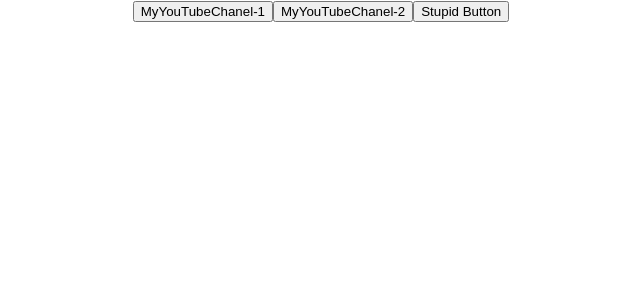
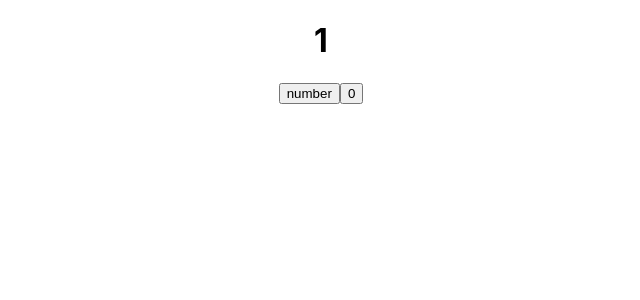
Before and after one commit to ZaikouskiSergey/microtasks, a React (Create React App) app: page / in a window 1280 px wide. Shown: the top 300 px of the page, without its empty margins (319-959 px from the left). Built offline with nearby package versions, Linux system fonts and the light colour scheme.

Commit message:
useState

```diff
--- a/src/App.tsx
+++ b/src/App.tsx
@@ -1,27 +1,24 @@
-import React from 'react';
+import React, {useState} from 'react';
 import './App.css';
 import {Button} from "./components/Button";
 
 
 function App() {
-    const Button1Foo = (subscriber:string, age:number, address:string) => {
-        console.log(subscriber, age, address)
 
+    //let a = 1;
+    let[a,setA]=useState(1)
+
+    let onclickHandler = () => {
+        setA(++a)
     }
-    const Button2Foo = (subscriber:string) => {
-        console.log(subscriber)
-
+    let  onclickHandler1 = () => {
+        setA(0)
     }
-    const Button3Foo =() =>{
-        console.log("i'm a stupid button")
-    }
-
     return (
         <div className="App">
-            <Button name={'MyYouTubeChanel-1'} callBack={()=> Button1Foo('im vasja', 21, 'live in Minsk')}/>
-            <Button name={'MyYouTubeChanel-2'} callBack={()=> Button2Foo('im kolja')}/>
-            <Button name={'Stupid Button'} callBack={Button3Foo} />
-
+            <h1>{a}</h1>
+            <button onClick={onclickHandler}>number</button>
+            <button onClick={onclickHandler1}>0</button>
         </div>
     );
 }
```
